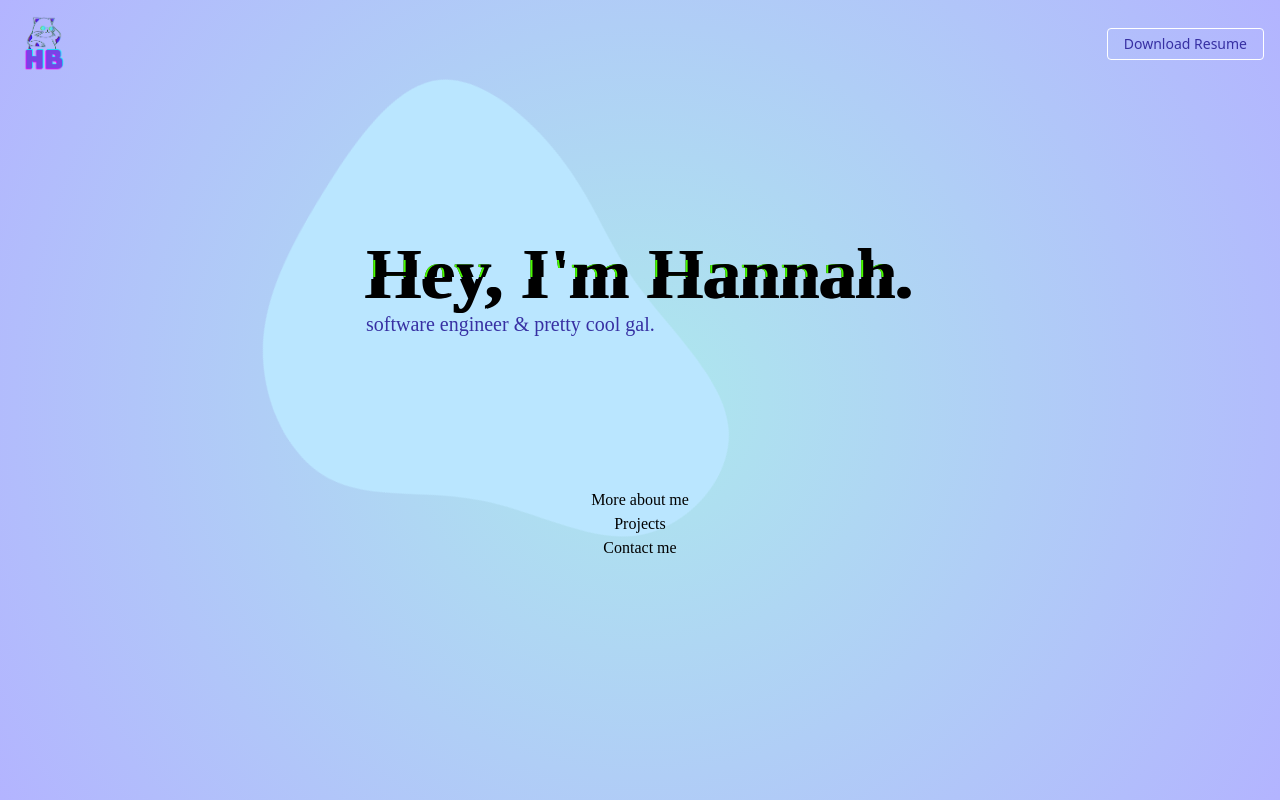
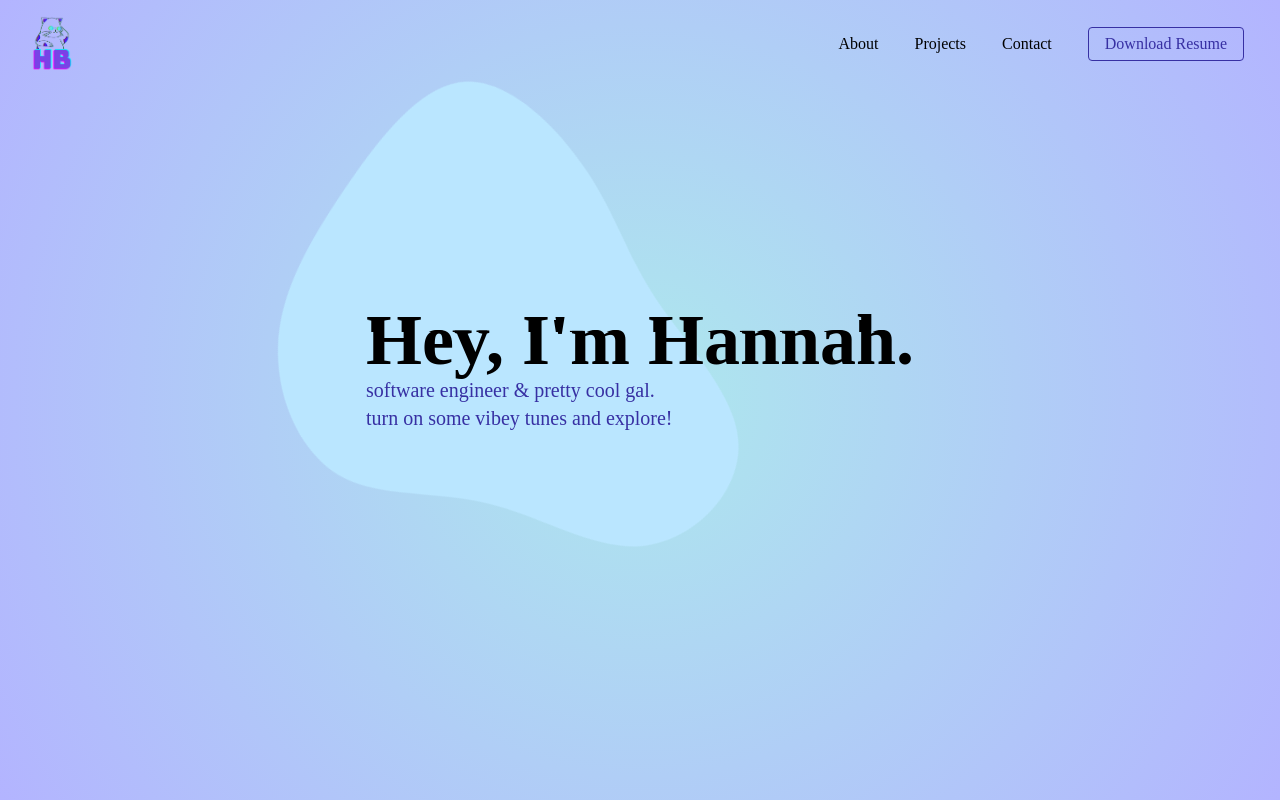
Before and after one commit to hbernie/personal-website, a React (Vite) app in the folder portfolio/: page / in a window 1280 px wide. Shown: the top 800 px of the page. Built offline with nearby package versions, Linux system fonts and the light colour scheme; a web font is replaced by a local one.

Commit message:
put links back in navbar

```diff
--- a/portfolio/package.json
+++ b/portfolio/package.json
@@ -10,7 +10,8 @@
   },
   "dependencies": {
     "react": "^18.2.0",
-    "react-dom": "^18.2.0"
+    "react-dom": "^18.2.0",
+    "react-scroll": "^1.8.9"
   },
   "devDependencies": {
     "@types/react": "^18.0.26",
--- a/portfolio/src/App.css
+++ b/portfolio/src/App.css
@@ -1,3 +1,7 @@
+body{
+  overflow-x: hidden;
+}
+
 .hover-underline-animation {
   display: inline-block;
   position: relative;
@@ -40,41 +44,3 @@
   80%  { transform: scale(1.3) translate(0vw, 50vh) rotate(-20deg); }
   100% { transform: scale(1)   translate(10px, -30px); }
 }
-
- /* #root {
-  max-width: 1280px;
-  margin: 0 auto;
-  padding: 2rem;
-  text-align: center;
-}
-
-.logo {
-  height: 6em;
-  padding: 1.5em;
-  will-change: filter;
-}
-.logo:hover {
-  filter: drop-shadow(0 0 2em #646cffaa);
-}
-.logo.react:hover {
-  filter: drop-shadow(0 0 2em #61dafbaa);
-}
-
-@keyframes logo-spin {
-  from {
-    transform: rotate(0deg);
-  }
-  to {
-    transform: rotate(360deg);
-  }
-}
-
-@media (prefers-reduced-motion: no-preference) {
-  a:nth-of-type(2) .logo {
-    animation: logo-spin infinite 20s linear;
-  }
-}
-
-.card {
-  padding: 2em;
-} */
--- a/portfolio/src/App.tsx
+++ b/portfolio/src/App.tsx
@@ -4,15 +4,15 @@ import './App.css'
 import Navbar from './components/Navbar';
 import Home from './components/Home';
 import Blob from './components/Blob';
+import About from './components/About';
 
 export default function App() {
-
   return (
     <div className='h-screen'>
-
       <Navbar />
       <Home />
       <Blob />
+      <About />
     </div>
   )
 }
--- /dev/null
+++ b/portfolio/src/components/About.tsx
@@ -0,0 +1,8 @@
+export default function About(){
+  return(
+    <div className="flex justify-center flex-col items-center h-screen">
+      <h1 className="text-6xl">Get to know me.</h1>
+      <p>Bio here. Attach spotify either here or home. Fix heading spacing. Start linking react scroll.</p>
+    </div>
+  )
+}
--- a/portfolio/src/components/Blob.tsx
+++ b/portfolio/src/components/Blob.tsx
@@ -2,9 +2,9 @@ export default function Blob(){
   return(
     <div className="flex">
       <div className="flex blob">
-      <svg viewBox="0 0 200 200" xmlns="http://www.w3.org/2000/svg">
-        <path fill="#BAE6FF" d="M33.7,-34.4C49.2,-27.2,71,-21.8,79.2,-9C87.4,3.8,82,24,69.1,33.8C56.2,43.5,35.7,42.7,18.3,48.1C1,53.4,-13.4,64.7,-28.2,64.8C-43,64.9,-58.4,53.7,-65.9,38.9C-73.4,24.1,-73,5.6,-71.3,-14C-69.5,-33.6,-66.3,-54.4,-54.2,-62.2C-42.1,-70,-21,-64.8,-6,-57.7C9.1,-50.6,18.2,-41.6,33.7,-34.4Z" transform="translate(100 100)" />
-      </svg>
+        <svg viewBox="0 0 200 200" xmlns="http://www.w3.org/2000/svg">
+          <path fill="#BAE6FF" d="M33.7,-34.4C49.2,-27.2,71,-21.8,79.2,-9C87.4,3.8,82,24,69.1,33.8C56.2,43.5,35.7,42.7,18.3,48.1C1,53.4,-13.4,64.7,-28.2,64.8C-43,64.9,-58.4,53.7,-65.9,38.9C-73.4,24.1,-73,5.6,-71.3,-14C-69.5,-33.6,-66.3,-54.4,-54.2,-62.2C-42.1,-70,-21,-64.8,-6,-57.7C9.1,-50.6,18.2,-41.6,33.7,-34.4Z" transform="translate(100 100)" />
+        </svg>
       </div>
     </div>
   )
--- a/portfolio/src/components/Home.tsx
+++ b/portfolio/src/components/Home.tsx
@@ -29,20 +29,16 @@ export default function Home(){
 
 
   return(
-    <><div className="flex justify-center items-center w-full h-[50vh]">
+    <div className="flex justify-center items-center w-full h-[70vh]">
       <h1 className=" flex flex-col text-black text-7xl font-bold relative inline-block">
         <span id="before-te1" className="absolute top-0 left-0.5 w-full h-full bg-transparent" style={{ textShadow: "-2px 0 #49FC00", clipPath: "rect(24px, 550px, 90px, 0)" }} aria-hidden="true">Hey, I'm Hannah.</span> {/* glitch::before */}
         Hey, I'm Hannah.
         <span id="after-te1" className="absolute top-0 -left-0.5 w-full h-full bg-transparent" style={{ textShadow: "-2px 0 spin(#49FC00, 180)", clipPath: "rect(85px, 550px, 140px, 0)" }} aria-hidden="true">Hey, I'm Hannah.</span> {/* glitch::after */}
-        <div className='text-xl font-thin text-indigo-800'>
+        <div className='flex flex-col text-xl font-thin text-indigo-800'>
           <h2 className='hover-underline-animation'>software engineer & pretty cool gal.</h2>
+          <h2 className='hover-underline-animation'>turn on some vibey tunes and explore!</h2>
           </div>
       </h1>
     </div>
-    <div className='flex justify-center items-center flex-col'>
-      <h2>More about me</h2>
-      <h2>Projects</h2>
-      <h2>Contact me</h2>
-      </div></>
   )
 }
--- a/portfolio/src/components/Navbar.tsx
+++ b/portfolio/src/components/Navbar.tsx
@@ -3,34 +3,23 @@ import logo from '../assets/logo.png';
 import resume from '../assets/Resume.pdf';
 
 export default function NavBar() {
-  const [navbar, setNavbar] = useState(false);
   return(
-    <nav className="flex items-center justify-between flex-wrap p-4">
+    <nav className="flex justify-between items-center p-4">
+      <div className='self-start'>
       <img
         src={logo}
-        className="w-14 h-14"
+        className="w-14 h-14 ml-2"
       />
-      {/* <div className="block lg:hidden">
-        <button className="flex items-center px-3 py-2 border rounded text-teal-200 border-teal-400 hover:text-white hover:border-white">
-          <svg className="fill-current h-3 w-3" viewBox="0 0 20 20" xmlns="http://www.w3.org/2000/svg"><title>Menu</title><path d="M0 3h20v2H0V3zm0 6h20v2H0V9zm0 6h20v2H0v-2z" /></svg>
-        </button>
       </div>
-      <div className="w-full block flex-grow lg:flex lg:items-center lg:w-auto">
-        <div className="text-sm lg:flex-grow">
-          <a href="#responsive-header" className="block mt-4 lg:inline-block lg:mt-0 text-indigo-900 hover:text-white ml-4">
-            About
-          </a>
-          <a href="#responsive-header" className="block mt-4 lg:inline-block lg:mt-0 text-indigo-900 hover:text-white ml-4">
-            Projects
-          </a>
-          <a href="#responsive-header" className="block mt-4 lg:inline-block lg:mt-0 text-indigo-900 hover:text-white ml-4">
-            Contact
-          </a>
-  </div> */}
-        <div>
-          <a href={resume} download="hannahbernstein_resume" className="inline-block text-sm px-4 py-2 leading-none border rounded text-indigo-800 border-white hover:border-transparent hover:text-indigo-900 hover:bg-white mt-4 lg:mt-0">Download Resume</a>
-        </div>
-      {/* </div> */}
+
+      <div className='flex items-center'>
+        <h2 className='mr-9'>About</h2>
+        <h2 className='mr-9'>Projects</h2>
+        <h2 className='mr-9'>Contact</h2>
+        <h2 className='mr-5'>
+          <a href={resume} download="hannahbernstein_resume" className="inline-block px-4 py-2 leading-none border rounded text-indigo-800 border-indigo-800 hover:border-transparent hover:text-indigo-900 hover:bg-white mt-4 lg:mt-0">Download Resume</a>
+        </h2>
+      </div>
     </nav>
   )
 }
```
Also changed, not shown: 1 other file (tests, documents, lock files or other folders).
